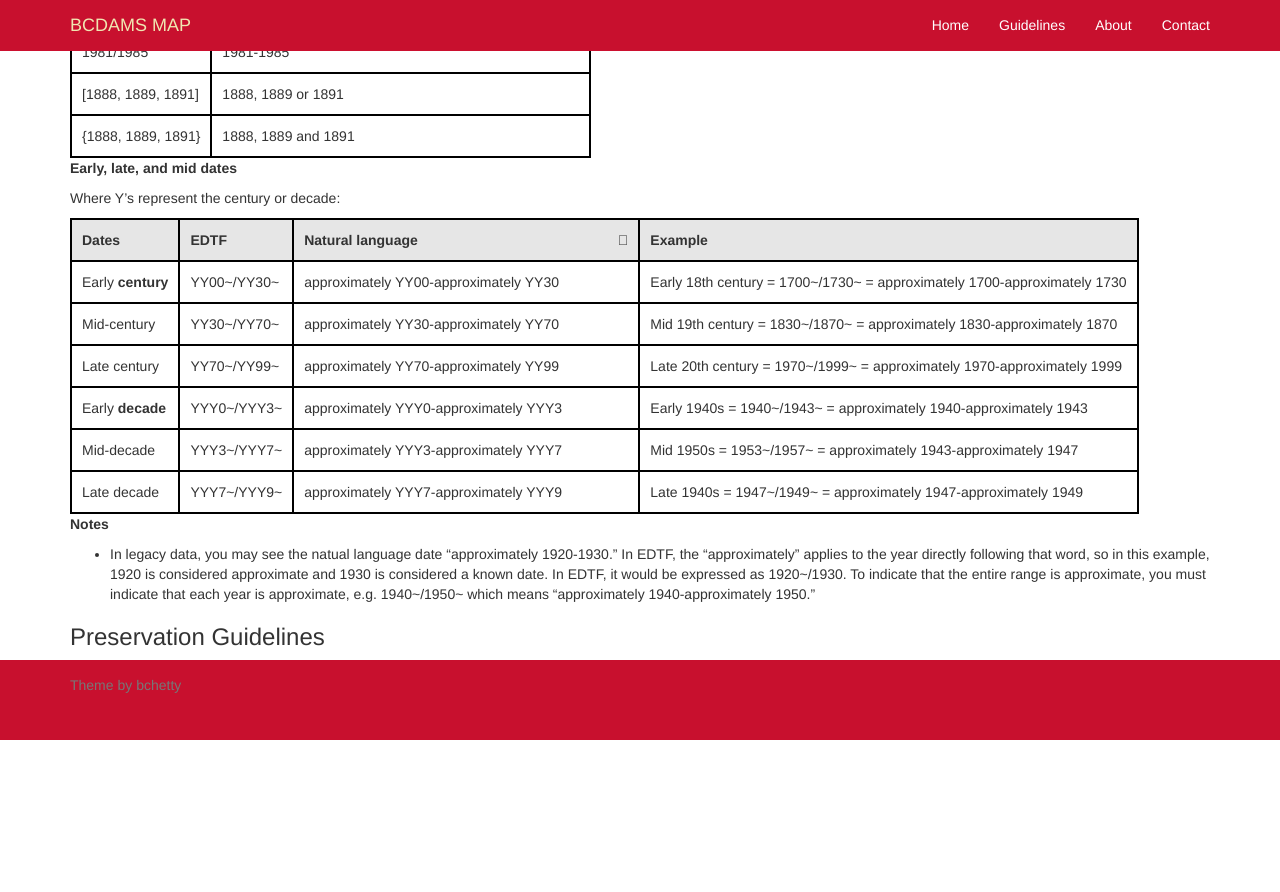
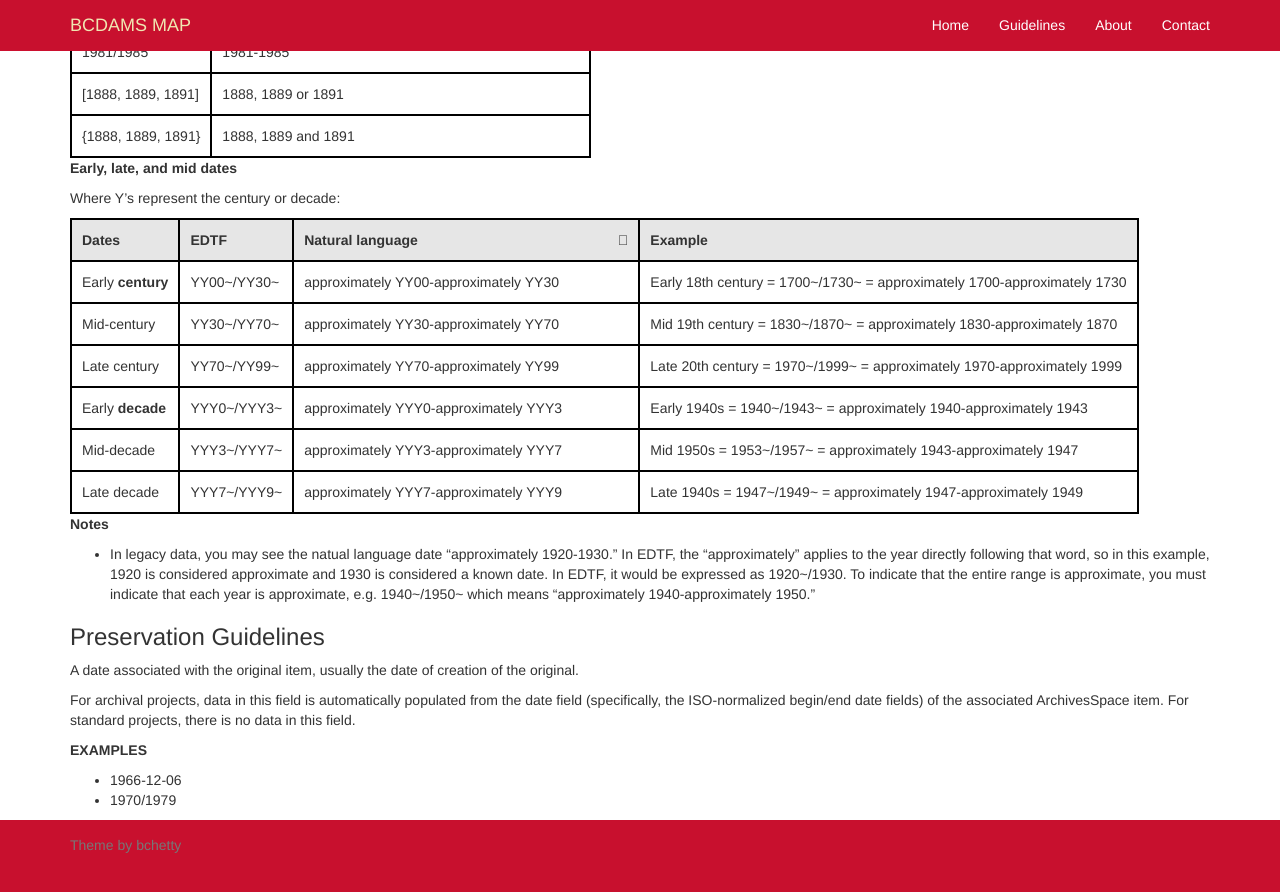
Before and after one commit to uhlibraries-digital/bcdams-map, a Jekyll site: the page built from guidelines/date.md, in a window 1280 px wide and 900 px high, scrolled down 878 px. Shown: the top 892 px of the window. Built offline with Jekyll 4.4.1, drawn with Linux system fonts in a browser that asks for light colours; nearby versions of some CDN libraries; comment, search, counter and statistics services are not loaded; before the commit the page ends 1618 px from its top, so only the background shows below that.

Commit message:
Update date.md

```diff
--- a/guidelines/date.md
+++ b/guidelines/date.md
@@ -50,3 +50,12 @@ __Notes__
 
 
 ### Preservation Guidelines
+
+A date associated with the original item, usually the date of creation of the original.
+
+For archival projects, data in this field is automatically populated from the date field (specifically, the ISO-normalized begin/end date fields) of the associated ArchivesSpace item. For standard projects, there is no data in this field.
+
+__EXAMPLES__
+
+- 1966-12-06
+- 1970/1979
```
